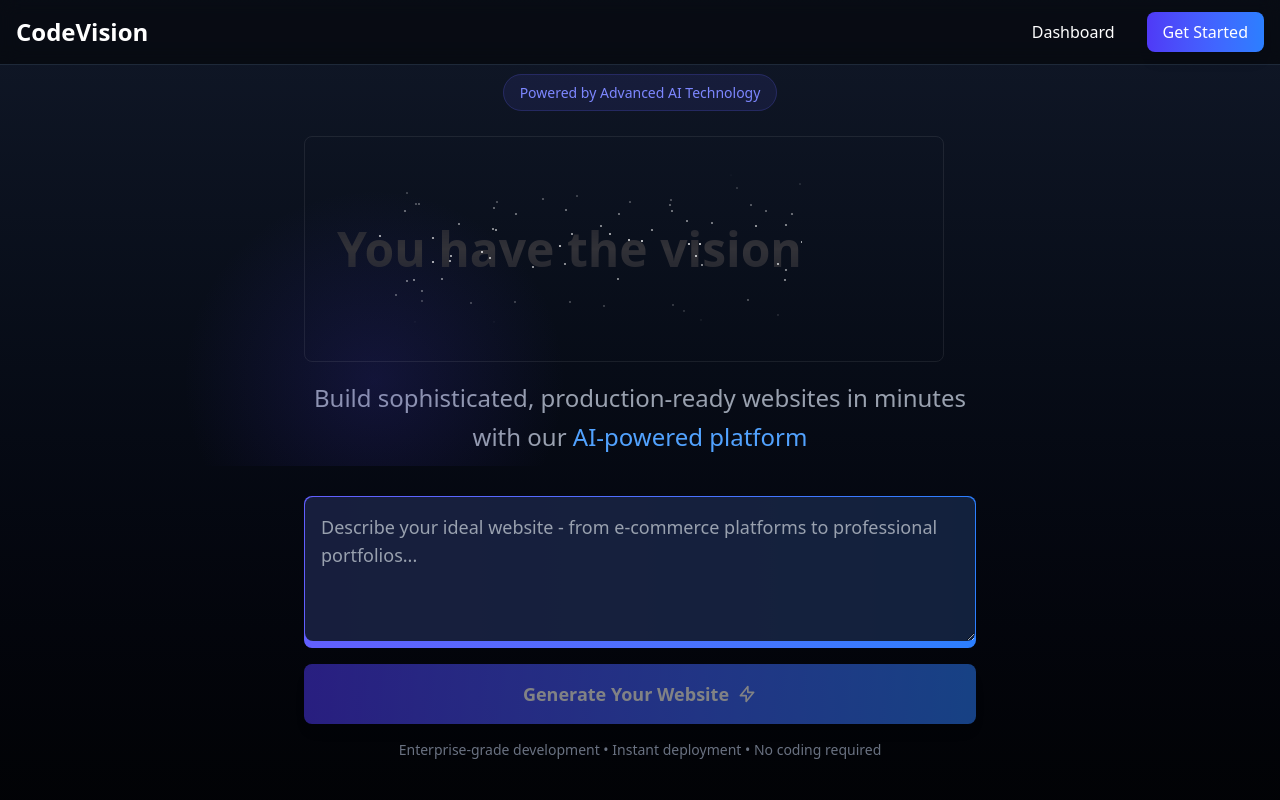
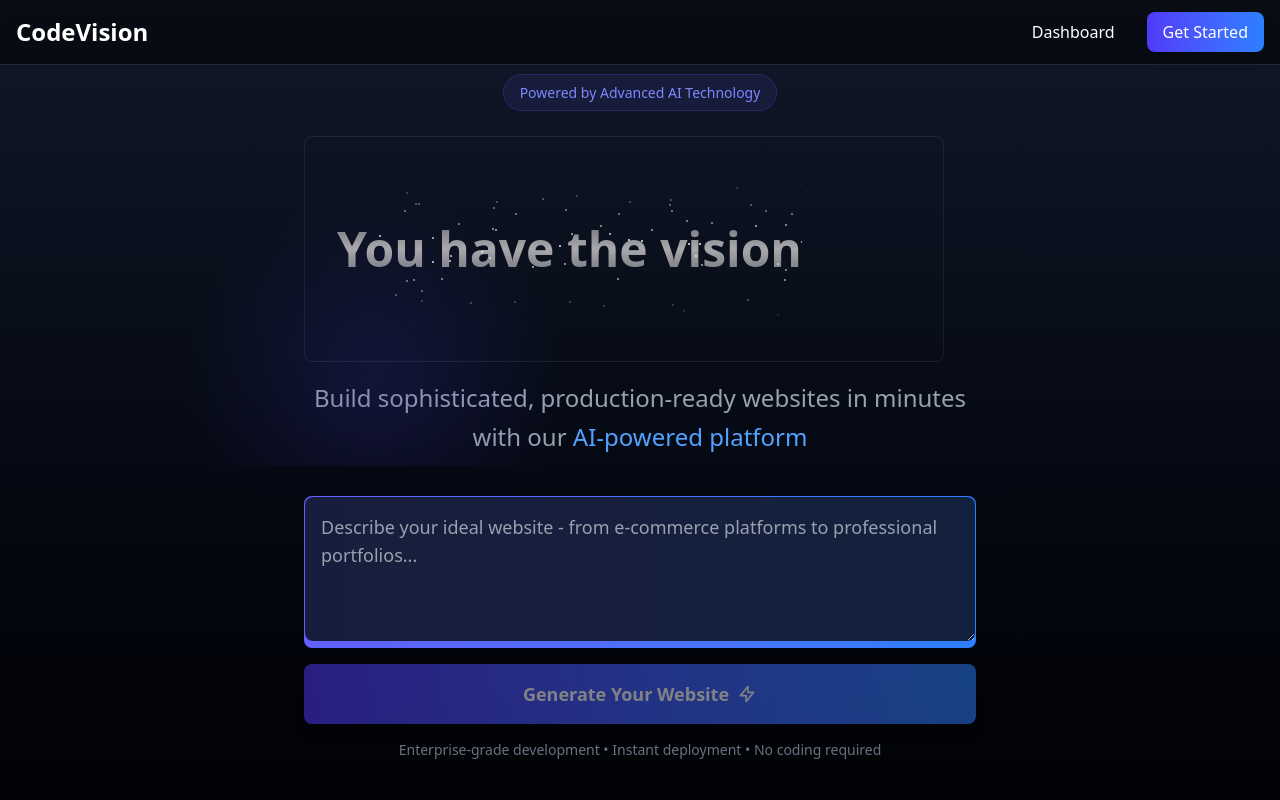
Before and after one commit to SankalpBadoni/CodeVision, a React (Vite) app in the folder client/: page / in a window 1280 px wide. Shown: the top 800 px of the page. Built offline with nearby package versions, Linux system fonts and the light colour scheme.

Commit message:
text ui updated

```diff
--- a/client/src/components/TitleCard.jsx
+++ b/client/src/components/TitleCard.jsx
@@ -103,7 +103,7 @@ export const TextRevealCard = ({
         <div
           className=" overflow-hidden [mask-image:linear-gradient(to_bottom,transparent,white,transparent)]">
           <p
-            className="text-base sm:text-[3rem] py-10 font-bold bg-clip-text text-transparent bg-[#323238]">
+            className="text-base sm:text-[3rem] py-10 font-bold bg-clip-text text-transparent bg-[#a9a9ad]">
             {text}
           </p>
           <MemoizedStars />
```
